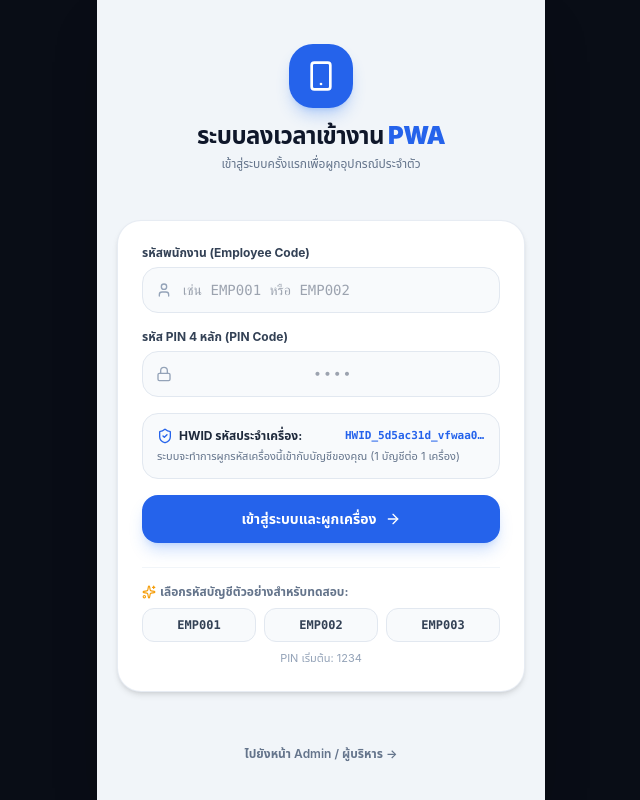
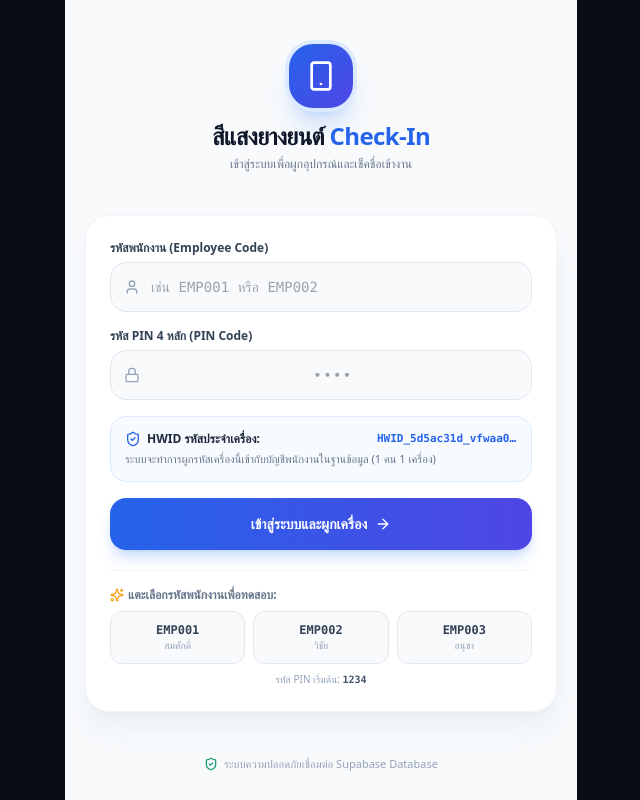
Before and after one commit to Lskram/CheckEmpolye, a Next.js app: page /employee/login in a window 1280 px wide. Shown: the whole page, without its empty margins (319-959 px from the left). Built offline with nearby package versions, Linux system fonts and the light colour scheme.

Commit message:
feat(auth): integrate end-to-end employee login with database and server check-in

```diff
--- a/package.json
+++ b/package.json
@@ -9,6 +9,11 @@
     "lint": "next lint"
   },
   "dependencies": {
+    "@capacitor/android": "^8.5.2",
+    "@capacitor/cli": "^8.5.2",
+    "@capacitor/core": "^8.5.2",
+    "@capacitor/device": "^8.0.3",
+    "@capacitor/geolocation": "^8.2.2",
     "@supabase/supabase-js": "^2.49.1",
     "@types/leaflet": "^1.9.22",
     "@types/three": "^0.186.0",
--- a/src/app/employee/login/page.tsx
+++ b/src/app/employee/login/page.tsx
@@ -163,27 +163,30 @@
   };
 
   return (
-    <div className="min-h-screen bg-[#f1f5f9] text-slate-800 flex flex-col justify-between p-5 max-w-md mx-auto shadow-2xl">
-      {/* Header */}
-      <div className="pt-6 pb-4 text-center">
-        <div className="inline-flex items-center justify-center w-16 h-16 rounded-3xl bg-blue-600 text-white mb-3 shadow-lg shadow-blue-500/30">
+    <div className="min-h-screen w-full bg-slate-50 text-slate-800 flex flex-col justify-between p-5 max-w-lg mx-auto select-none font-sans">
+      {/* 1. Header Branding */}
+      <div className="pt-6 pb-2 text-center">
+        <div className="inline-flex items-center justify-center w-16 h-16 rounded-3xl bg-gradient-to-br from-blue-600 to-indigo-600 text-white mb-3 shadow-xl shadow-blue-500/25 ring-4 ring-blue-100">
           <Smartphone className="w-8 h-8" />
         </div>
         <h1 className="text-2xl font-black text-slate-900 tracking-tight">
-          ระบบลงเวลาเข้างาน <span className="text-blue-600">PWA</span>
+          สีแสงยางยนต์ <span className="text-blue-600">Check-In</span>
         </h1>
         <p className="text-xs text-slate-500 mt-1">
-          {isFirstTimeMode ? 'เข้าสู่ระบบครั้งแรกเพื่อผูกอุปกรณ์ประจำตัว' : 'ยินดีต้อนรับกลับ กรุณากรอกรหัส PIN'}
+          {isFirstTimeMode ? 'เข้าสู่ระบบเพื่อผูกอุปกรณ์และเช็คชื่อเข้างาน' : 'ยินดีต้อนรับกลับ กรุณากรอกรหัส PIN 4 หลัก'}
         </p>
       </div>
 
-      {/* Main Container */}
-      <div className="my-auto">
+      {/* 2. Main Authentication Body */}
+      <div className="my-auto py-2">
         {/* Alerts */}
         {errorMsg && (
           <div className="mb-4 p-3.5 rounded-2xl bg-rose-50 border border-rose-200 text-rose-700 text-xs flex items-start gap-2.5">
             <AlertTriangle className="w-4 h-4 shrink-0 text-rose-500 mt-0.5" />
-            <div>{errorMsg}</div>
+            <div>
+              <div className="font-bold">เข้าสู่ระบบไม่สำเร็จ</div>
+              <div className="text-[11px] mt-0.5">{errorMsg}</div>
+            </div>
           </div>
         )}
 
@@ -198,18 +201,18 @@
         {/* MODE A: CACHED USER PIN PAD                                  */}
         {/* ------------------------------------------------------------- */}
         {!isFirstTimeMode && cachedUser ? (
-          <div className="bg-white p-6 rounded-3xl border border-slate-200/80 shadow-md">
+          <div className="bg-white p-6 rounded-3xl border border-slate-100 shadow-xl shadow-slate-200/50">
             {/* User Profile */}
-            <div className="flex flex-col items-center text-center mb-6">
-              <div className="w-16 h-16 rounded-full bg-gradient-to-tr from-blue-600 to-sky-400 text-white font-black text-xl flex items-center justify-center shadow-lg shadow-blue-500/20 mb-2 ring-4 ring-blue-50">
-                {cachedUser.nickname?.[0] || 'U'}
+            <div className="flex flex-col items-center text-center mb-5">
+              <div className="w-16 h-16 rounded-full bg-gradient-to-tr from-blue-600 to-indigo-500 text-white font-black text-xl flex items-center justify-center shadow-lg shadow-blue-500/25 mb-2 ring-4 ring-blue-50">
+                {cachedUser.nickname?.[0] || cachedUser.full_name?.[0] || 'ส'}
               </div>
               <h2 className="text-base font-bold text-slate-900">
-                {cachedUser.fullName}
+                {cachedUser.full_name || cachedUser.fullName}
               </h2>
               <div className="inline-flex items-center gap-2 mt-1">
-                <span className="text-xs px-2 py-0.5 rounded-full bg-blue-50 text-blue-600 border border-blue-100 font-mono font-bold">
-                  {cachedUser.employeeCode}
+                <span className="text-xs px-2.5 py-0.5 rounded-full bg-blue-50 text-blue-600 border border-blue-100 font-mono font-bold">
+                  {cachedUser.employee_code || cachedUser.employeeCode}
                 </span>
                 <span className="text-xs text-slate-500 font-medium">
                   ({cachedUser.nickname || 'พนักงาน'})
@@ -218,7 +221,7 @@
             </div>
 
             {/* 4-digit PIN Indicator dots */}
-            <div className="flex justify-center items-center gap-4 mb-7">
+            <div className="flex justify-center items-center gap-4 mb-6">
               {[0, 1, 2, 3].map((index) => (
                 <div
                   key={index}
@@ -232,14 +235,14 @@
             </div>
 
             {/* Custom PIN Keypad */}
-            <div className="grid grid-cols-3 gap-3 max-w-[260px] mx-auto mb-4">
+            <div className="grid grid-cols-3 gap-3 max-w-[260px] mx-auto mb-3">
               {[1, 2, 3, 4, 5, 6, 7, 8, 9].map((num) => (
                 <button
                   key={num}
                   type="button"
                   onClick={() => handlePinInput(String(num))}
                   disabled={isLoading}
-                  className="h-14 rounded-2xl bg-slate-50 hover:bg-blue-50 active:bg-blue-100 text-xl font-bold text-slate-800 transition-all border border-slate-200 flex items-center justify-center active:scale-95 shadow-2xs"
+                  className="h-14 rounded-2xl bg-slate-50 hover:bg-blue-50 active:bg-blue-100 text-xl font-bold text-slate-800 transition-all border border-slate-100 flex items-center justify-center active:scale-95 shadow-xs"
                 >
                   {num}
                 </button>
@@ -256,7 +259,7 @@
                 type="button"
                 onClick={() => handlePinInput('0')}
                 disabled={isLoading}
-                className="h-14 rounded-2xl bg-slate-50 hover:bg-blue-50 active:bg-blue-100 text-xl font-bold text-slate-800 transition-all border border-slate-200 flex items-center justify-center active:scale-95 shadow-2xs"
+                className="h-14 rounded-2xl bg-slate-50 hover:bg-blue-50 active:bg-blue-100 text-xl font-bold text-slate-800 transition-all border border-slate-100 flex items-center justify-center active:scale-95 shadow-xs"
               >
                 0
               </button>
@@ -275,7 +278,7 @@
               <button
                 type="button"
                 onClick={handleSwitchAccount}
-                className="text-xs text-slate-500 hover:text-blue-600 transition-colors font-medium"
+                className="text-xs text-slate-500 hover:text-blue-600 transition-colors font-semibold"
               >
                 เข้าใช้งานด้วยรหัสอื่น (สลับบัญชี)
               </button>
@@ -285,7 +288,7 @@
           /* ------------------------------------------------------------- */
           /* MODE B: FIRST-TIME LOGIN FORM                                 */
           /* ------------------------------------------------------------- */
-          <div className="bg-white p-6 rounded-3xl border border-slate-200/80 shadow-md">
+          <div className="bg-white p-6 rounded-3xl border border-slate-100 shadow-xl shadow-slate-200/50">
             <form onSubmit={handleFirstTimeLogin} className="space-y-4">
               <div>
                 <label className="block text-xs font-bold text-slate-700 mb-1.5">
@@ -300,7 +303,7 @@
                     value={employeeCode}
                     onChange={(e) => setEmployeeCode(e.target.value.toUpperCase())}
                     placeholder="เช่น EMP001 หรือ EMP002"
-                    className="w-full pl-10 pr-4 py-3 bg-slate-50 border border-slate-200 rounded-2xl text-slate-900 text-sm focus:outline-none focus:border-blue-600 focus:ring-2 focus:ring-blue-100 font-mono transition-colors"
+                    className="w-full pl-10 pr-4 py-3.5 bg-slate-50 border border-slate-200 rounded-2xl text-slate-900 text-sm focus:outline-none focus:border-blue-600 focus:ring-2 focus:ring-blue-100 font-mono transition-colors"
                     required
                   />
                 </div>
@@ -320,14 +323,14 @@
                     value={pinCode}
                     onChange={(e) => setPinCode(e.target.value)}
                     placeholder="••••"
-                    className="w-full pl-10 pr-4 py-3 bg-slate-50 border border-slate-200 rounded-2xl text-slate-900 text-sm focus:outline-none focus:border-blue-600 focus:ring-2 focus:ring-blue-100 font-mono tracking-widest text-center text-lg transition-colors"
+                    className="w-full pl-10 pr-4 py-3.5 bg-slate-50 border border-slate-200 rounded-2xl text-slate-900 text-sm focus:outline-none focus:border-blue-600 focus:ring-2 focus:ring-blue-100 font-mono tracking-widest text-center text-lg transition-colors"
                     required
                   />
                 </div>
               </div>
 
               {/* HWID Device Tag */}
-              <div className="p-3.5 rounded-2xl bg-slate-50 border border-slate-200 text-xs text-slate-600">
+              <div className="p-3.5 rounded-2xl bg-blue-50/50 border border-blue-100 text-xs text-slate-600">
                 <div className="flex items-center justify-between font-bold text-slate-800 mb-1">
                   <span className="flex items-center gap-1.5">
                     <ShieldCheck className="w-4 h-4 text-blue-600" />
@@ -338,14 +341,14 @@
                   </span>
                 </div>
                 <p className="text-[11px] text-slate-500">
-                  ระบบจะทำการผูกรหัสเครื่องนี้เข้ากับบัญชีของคุณ (1 บัญชีต่อ 1 เครื่อง)
+                  ระบบจะทำการผูกรหัสเครื่องนี้เข้ากับบัญชีพนักงานในฐานข้อมูล (1 คน 1 เครื่อง)
                 </p>
               </div>
 
               <button
                 type="submit"
                 disabled={isLoading}
-                className="w-full py-3.5 px-4 rounded-2xl bg-blue-600 hover:bg-blue-700 text-white font-bold text-sm flex items-center justify-center gap-2 shadow-lg shadow-blue-500/25 active:scale-[0.98] transition-all disabled:opacity-50"
+                className="w-full py-4 px-4 rounded-2xl bg-gradient-to-r from-blue-600 to-indigo-600 hover:from-blue-700 hover:to-indigo-700 text-white font-bold text-sm flex items-center justify-center gap-2 shadow-lg shadow-blue-500/25 active:scale-[0.98] transition-all disabled:opacity-50"
               >
                 {isLoading ? (
                   <RefreshCw className="w-4 h-4 animate-spin" />
@@ -359,41 +362,43 @@
             </form>
 
             {/* Quick Demo Credentials */}
-            <div className="mt-6 pt-4 border-t border-slate-100">
+            <div className="mt-5 pt-4 border-t border-slate-100">
               <div className="text-xs font-bold text-slate-500 mb-2 flex items-center gap-1">
                 <Sparkles className="w-3.5 h-3.5 text-amber-500" />
-                เลือกรหัสบัญชีตัวอย่างสำหรับทดสอบ:
+                แตะเลือกรหัสพนักงานเพื่อทดสอบ:
               </div>
               <div className="grid grid-cols-3 gap-2">
-                {['EMP001', 'EMP002', 'EMP003'].map((code) => (
+                {[
+                  { code: 'EMP001', name: 'สมศักดิ์' },
+                  { code: 'EMP002', name: 'วิชัย' },
+                  { code: 'EMP003', name: 'อนุชา' }
+                ].map((item) => (
                   <button
-                    key={code}
+                    key={item.code}
                     type="button"
                     onClick={() => {
-                      setEmployeeCode(code);
+                      setEmployeeCode(item.code);
                       setPinCode('1234');
                     }}
-                    className="py-2 rounded-xl bg-slate-50 hover:bg-blue-50 text-slate-700 hover:text-blue-600 text-xs font-mono font-bold border border-slate-200 transition-colors text-center"
+                    className="py-2.5 px-2 rounded-xl bg-slate-50 hover:bg-blue-50 active:bg-blue-100 text-slate-700 hover:text-blue-600 border border-slate-200 transition-colors text-center flex flex-col items-center"
                   >
-                    {code}
+                    <span className="font-mono font-bold text-xs">{item.code}</span>
+                    <span className="text-[10px] text-slate-400">{item.name}</span>
                   </button>
                 ))}
               </div>
-              <p className="text-[11px] text-slate-400 text-center mt-2">PIN เริ่มต้น: 1234</p>
+              <p className="text-[10px] text-slate-400 text-center mt-2 font-medium">
+                รหัส PIN เริ่มต้น: <span className="font-mono font-bold text-slate-600">1234</span>
+              </p>
             </div>
           </div>
         )}
       </div>
 
-      {/* Footer Navigation */}
-      <div className="py-4 text-center">
-        <button
-          type="button"
-          onClick={() => router.push('/admin')}
-          className="text-xs text-slate-500 hover:text-blue-600 font-semibold transition-colors"
-        >
-          ไปยังหน้า Admin / ผู้บริหาร →
-        </button>
+      {/* 3. Footer Security Note */}
+      <div className="py-2 text-center text-[11px] text-slate-400 flex items-center justify-center gap-1.5">
+        <ShieldCheck className="w-3.5 h-3.5 text-emerald-600" />
+        <span>ระบบความปลอดภัยเชื่อมต่อ Supabase Database</span>
       </div>
     </div>
   );
--- a/src/app/employee/page.tsx
+++ b/src/app/employee/page.tsx
@@ -19,8 +19,7 @@
   FileText,
   MapPin,
   ChevronRight,
-  Wifi,
-  Battery
+  LogOut
 } from 'lucide-react';
 import { calculateHaversineDistance } from '@/lib/geofence';
 import { getDeviceHWID } from '@/lib/hwid';
@@ -29,12 +28,9 @@
   const router = useRouter();
 
   // Employee Profile & HWID
-  const [employee, setEmployee] = useState<any>({
-    fullName: 'สมศักดิ์ คงศรี',
-    employeeCode: 'EMP001',
-    nickname: 'ศักดิ์',
-  });
+  const [employee, setEmployee] = useState<any>(null);
   const [hwid, setHwid] = useState('');
+  const [isAuthChecking, setIsAuthChecking] = useState(true);
 
   // Live Real-Time Clock
   const [time, setTime] = useState({
@@ -46,24 +42,27 @@
 
   // Store Settings & Geofence
   const [storeSettings, setStoreSettings] = useState<any>({
-    store_name: 'สาขาหลัก YOKOHAMA & NAYA WHEELS',
-    store_lat: 13.7460000,
-    store_lng: 100.5340000,
+    store_name: 'สีแสงยางยนต์ (YOKOHAMA NAYA COSMIS)',
+    store_lat: 15.110412,
+    store_lng: 104.358434,
     radius_meters: 50,
     standard_time: '07:40',
     late_deadline: '08:00',
     allowance_amount: 50,
   });
 
-  const [currentCoords, setCurrentCoords] = useState<{ lat: number; lng: number } | null>(null);
-  const [distance, setDistance] = useState<number | null>(null);
+  const [currentCoords, setCurrentCoords] = useState<{ lat: number; lng: number } | null>({
+    lat: 15.110412,
+    lng: 104.358434,
+  });
+  const [distance, setDistance] = useState<number | null>(5);
 
   // Check-in State & Results
   const [isCheckingIn, setIsCheckingIn] = useState(false);
   const [checkInResult, setCheckInResult] = useState<any>(null);
   const [errorMessage, setErrorMessage] = useState('');
   const [activeHistoryTab, setActiveHistoryTab] = useState<'in' | 'out' | 'leave'>('in');
-  const [activeNavTab, setActiveNavTab] = useState<'clock' | 'calendar' | 'allowance' | 'requests' | 'menu'>('clock');
+  const [activeNavTab, setActiveNavTab] = useState<'clock' | 'calendar' | 'allowance' | 'requests'>('clock');
 
   // Simulation Controls
   const [simMode, setSimMode] = useState<'inside' | 'outside'>('inside');
@@ -71,16 +70,26 @@
   const [showSimPanel, setShowSimPanel] = useState(false);
 
   useEffect(() => {
-    // 1. Logged in profile
+    // 1. Auth Guard - Check saved profile
     const saved = localStorage.getItem('attendance_employee_profile');
-    if (saved) {
-      try {
-        setEmployee(JSON.parse(saved));
-      } catch (e) {}
+    if (!saved) {
+      router.replace('/employee/login');
+      return;
     }
 
-    // 2. HWID
-    setHwid(getDeviceHWID());
+    let parsedEmp: any = null;
+    try {
+      parsedEmp = JSON.parse(saved);
+      setEmployee(parsedEmp);
+      setIsAuthChecking(false);
+    } catch (e) {
+      router.replace('/employee/login');
+      return;
+    }
+
+    // 2. Fetch HWID
+    const deviceHwid = getDeviceHWID();
+    setHwid(deviceHwid);
 
     // 3. Store Settings
     fetch('/api/admin/settings')
@@ -92,7 +101,36 @@
       })
       .catch((e) => console.error(e));
 
-    // 4. Clock Ticker
+    // 4. Fetch today's check-in status for this employee
+    if (parsedEmp?.id) {
+      fetch(`/api/employee/stats?id=${parsedEmp.id}`)
+        .then((res) => res.json())
+        .then((resData) => {
+          if (resData.success && resData.data?.logs) {
+            const todayStr = new Date().toISOString().split('T')[0];
+            const todayLog = resData.data.logs.find((l: any) => l.check_in_time?.startsWith(todayStr));
+            if (todayLog) {
+              const timeStr = new Date(todayLog.check_in_time).toLocaleTimeString('th-TH', {
+                hour: '2-digit',
+                minute: '2-digit',
+                timeZone: 'Asia/Bangkok',
+              });
+              setCheckInResult({
+                id: todayLog.id,
+                status: todayLog.status,
+                checkInTime: timeStr,
+                allowance: todayLog.allowance || 0,
+                distance: todayLog.distance_from_store || 0,
+                isLate: todayLog.status === 'LATE',
+                employeeName: parsedEmp.full_name || parsedEmp.fullName,
+              });
+            }
+          }
+        })
+        .catch((err) => console.error('Error fetching today status:', err));
+    }
+
+    // 5. Clock Ticker
     const updateClock = () => {
       const now = new Date();
       const hh = String(now.getHours()).padStart(2, '0');
@@ -121,14 +159,14 @@
     updateClock();
     const interval = setInterval(updateClock, 1000);
     return () => clearInterval(interval);
-  }, []);
+  }, [router]);
 
-  // Distance calculation
+  // Distance calculation & GPS Tracking
   useEffect(() => {
     if (!storeSettings) return;
 
-    let targetLat = storeSettings.store_lat;
-    let targetLng = storeSettings.store_lng;
+    let targetLat = Number(storeSettings.store_lat) || 15.110412;
+    let targetLng = Number(storeSettings.store_lng) || 104.358434;
 
     if (simMode === 'inside') {
       targetLat += 0.00003;
@@ -143,17 +181,24 @@
     if (targetLat && targetLng) {
       const dist = calculateHaversineDistance(
         { latitude: targetLat, longitude: targetLng },
-        { latitude: storeSettings.store_lat, longitude: storeSettings.store_lng }
+        { latitude: Number(storeSettings.store_lat) || 15.110412, longitude: Number(storeSettings.store_lng) || 104.358434 }
       );
       setDistance(dist);
     }
   }, [simMode, storeSettings]);
 
+  // Logout Handler
+  const handleLogout = () => {
+    if (confirm('คุณต้องการออกจากระบบหรือไม่?')) {
+      localStorage.removeItem('attendance_employee_profile');
+      router.replace('/employee/login');
+    }
+  };
+
   const handleCheckIn = async () => {
-    if (!employee?.id && !employee?.employeeCode) return;
+    if (!employee?.id && !employee?.employeeCode && !employee?.employee_code) return;
     setIsCheckingIn(true);
     setErrorMessage('');
-    setCheckInResult(null);
 
     let simulatedTimestamp = null;
     const todayStr = new Date().toISOString().split('T')[0];
@@ -164,14 +209,14 @@
     }
 
     try {
-      const empId = employee.id || '22222222-2222-2222-2222-222222222222';
+      const empId = employee.id || '11111111-1111-1111-1111-111111111111';
       const res = await fetch('/api/check-in', {
         method: 'POST',
         headers: { 'Content-Type': 'application/json' },
         body: JSON.stringify({
           employeeId: empId,
-          latitude: currentCoords?.lat || 13.74603,
-          longitude: currentCoords?.lng || 100.53403,
+          latitude: currentCoords?.lat || 15.110412,
+          longitude: currentCoords?.lng || 104.358434,
           accuracy: 5,
           hwid,
           simulatedTime: simulatedTimestamp,
@@ -190,18 +235,26 @@
 
       if (data.data.status === 'PRESENT') {
         confetti({
-          particleCount: 85,
-          spread: 70,
+          particleCount: 90,
+          spread: 75,
           origin: { y: 0.5 },
-          colors: ['#38bdf8', '#2563eb', '#fbbf24', '#ffffff'],
+          colors: ['#38bdf8', '#2563eb', '#10b981', '#fbbf24', '#ffffff'],
         });
       }
     } catch (err: any) {
-      setErrorMessage('เกิดข้อผิดพลาดในการเชื่อมต่อ: ' + err.message);
+      setErrorMessage('เกิดข้อผิดพลาดในการเชื่อมต่อเซิร์ฟเวอร์: ' + err.message);
     } finally {
       setIsCheckingIn(false);
     }
   };
+
+  if (isAuthChecking) {
+    return (
+      <div className="min-h-screen w-full bg-slate-50 flex items-center justify-center">
+        <RefreshCw className="w-8 h-8 animate-spin text-blue-600" />
+      </div>
+    );
+  }
 
   const isInsideRadius = distance !== null && distance <= (storeSettings?.radius_meters || 50);
 
@@ -216,35 +269,39 @@
           <div className="w-11 h-11 rounded-full bg-gradient-to-tr from-blue-600 to-indigo-500 p-0.5 shadow-sm">
             <div className="w-full h-full rounded-full bg-white flex items-center justify-center">
               <span className="font-extrabold text-blue-600 text-sm">
-                {employee?.nickname?.[0] || employee?.fullName?.[0] || 'ส'}
+                {employee?.nickname?.[0] || employee?.full_name?.[0] || employee?.fullName?.[0] || 'ส'}
               </span>
             </div>
           </div>
           <div>
             <div className="text-[11px] font-semibold text-slate-400">ยินดีต้อนรับ</div>
             <div className="font-bold text-slate-900 text-base tracking-tight leading-tight">
-              {employee?.fullName || 'สมศักดิ์ คงศรี'}
+              {employee?.full_name || employee?.fullName || 'สมศักดิ์ คงศรี'}
             </div>
           </div>
         </div>
 
-        {/* Top Right Badges (Security Shield & Notification Bell) */}
+        {/* Top Right Badges (Security Shield, Notification Bell, Logout) */}
         <div className="flex items-center gap-2">
           {/* HWID Device Security Badge */}
-          <div className="relative w-9 h-9 rounded-xl bg-slate-100/80 border border-slate-200/80 flex items-center justify-center text-slate-600 shadow-2xs">
+          <div
+            title={`HWID: ${hwid || 'ผูกเครื่องแล้ว'}`}
+            className="relative w-9 h-9 rounded-xl bg-slate-100/80 border border-slate-200/80 flex items-center justify-center text-slate-600 shadow-2xs"
+          >
             <Shield className="w-4 h-4 text-blue-600" />
             <span className="absolute -top-1 -right-1 w-3.5 h-3.5 rounded-full bg-emerald-500 text-white text-[8px] font-bold flex items-center justify-center ring-2 ring-white">
               ✓
             </span>
           </div>
 
-          {/* Notification Bell Badge */}
-          <div className="relative w-9 h-9 rounded-xl bg-slate-100/80 border border-slate-200/80 flex items-center justify-center text-slate-600 shadow-2xs">
-            <Bell className="w-4 h-4 text-slate-600" />
-            <span className="absolute -top-1 -right-1 w-3.5 h-3.5 rounded-full bg-rose-500 text-white text-[9px] font-bold flex items-center justify-center ring-2 ring-white">
-              1
-            </span>
-          </div>
+          {/* Logout Button */}
+          <button
+            onClick={handleLogout}
+            title="ออกจากระบบ"
+            className="relative w-9 h-9 rounded-xl bg-rose-50 border border-rose-100 flex items-center justify-center text-rose-600 hover:bg-rose-100 transition-colors shadow-2xs"
+          >
+            <LogOut className="w-4 h-4" />
+          </button>
         </div>
       </div>
 
--- a/src/lib/db-store.ts
+++ b/src/lib/db-store.ts
@@ -17,6 +17,39 @@
     nickname: 'ท่านประธาน',
     pin_hash: '5101',
     role: 'ADMIN',
+    hwid: null,
+    is_active: true,
+    created_at: new Date().toISOString(),
+  },
+  {
+    id: '11111111-1111-1111-1111-111111111111',
+    employee_code: 'EMP001',
+    full_name: 'สมศักดิ์ คงศรี',
+    nickname: 'ศักดิ์',
+    pin_hash: '1234',
+    role: 'STAFF',
+    hwid: null,
+    is_active: true,
+    created_at: new Date().toISOString(),
+  },
+  {
+    id: '22222222-2222-2222-2222-222222222222',
+    employee_code: 'EMP002',
+    full_name: 'วิชัย มั่นคง',
+    nickname: 'ชัย',
+    pin_hash: '1234',
+    role: 'STAFF',
+    hwid: null,
+    is_active: true,
+    created_at: new Date().toISOString(),
+  },
+  {
+    id: '33333333-3333-3333-3333-333333333333',
+    employee_code: 'EMP003',
+    full_name: 'อนุชา ใจดี',
+    nickname: 'นุ',
+    pin_hash: '1234',
+    role: 'STAFF',
     hwid: null,
     is_active: true,
     created_at: new Date().toISOString(),
```
Also changed, not shown: capacitor.config.ts (added, +21 -0 lines), 54 other files (tests, documents, lock files or other folders).
